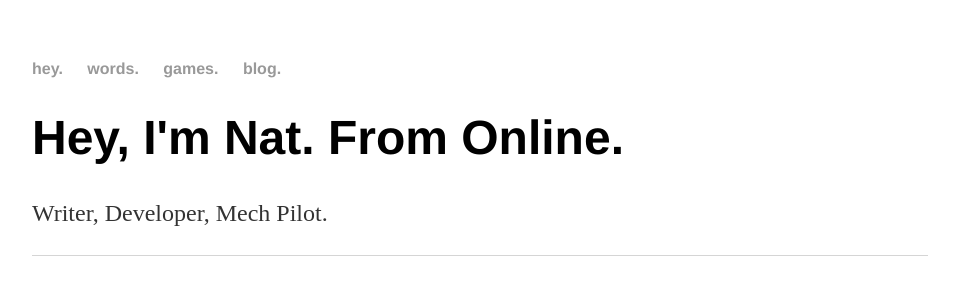
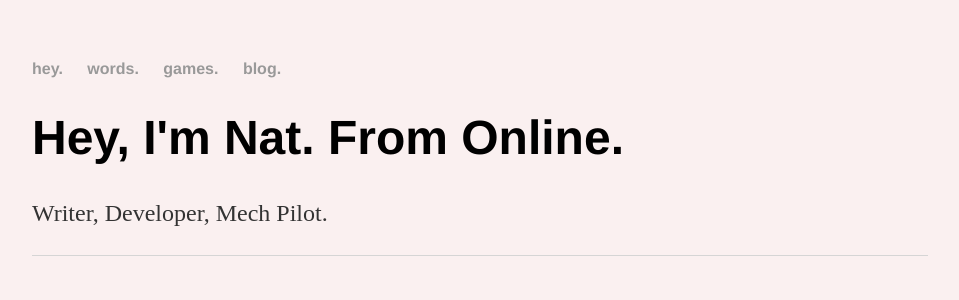
Before and after one commit to ScarletCatalie/ScarletCatalie.github.io, a Jekyll site: the page built from index.html, in a window 1280 px wide. Shown: the top 300 px of the page, without its empty margins (160-1119 px from the left). Built offline with Jekyll 4.4.1, drawn with Linux system fonts in a browser that asks for light colours.

Commit message:
Update main.css

```diff
--- a/css/main.css
+++ b/css/main.css
@@ -1,10 +1,7 @@
-background {
-    color: #faf0f0;
-}
-
 body {
     margin: 60px auto;
     width: 70%;
+    background-color: #faf0f0;
 }
 nav ul, footer ul {
     font-family:'Helvetica', 'Arial', 'Sans-Serif';
```
